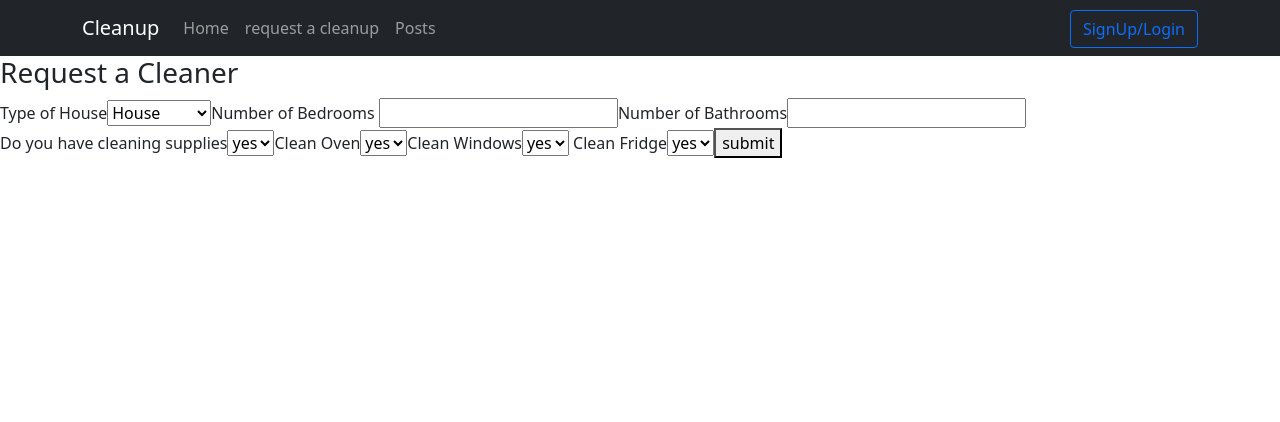
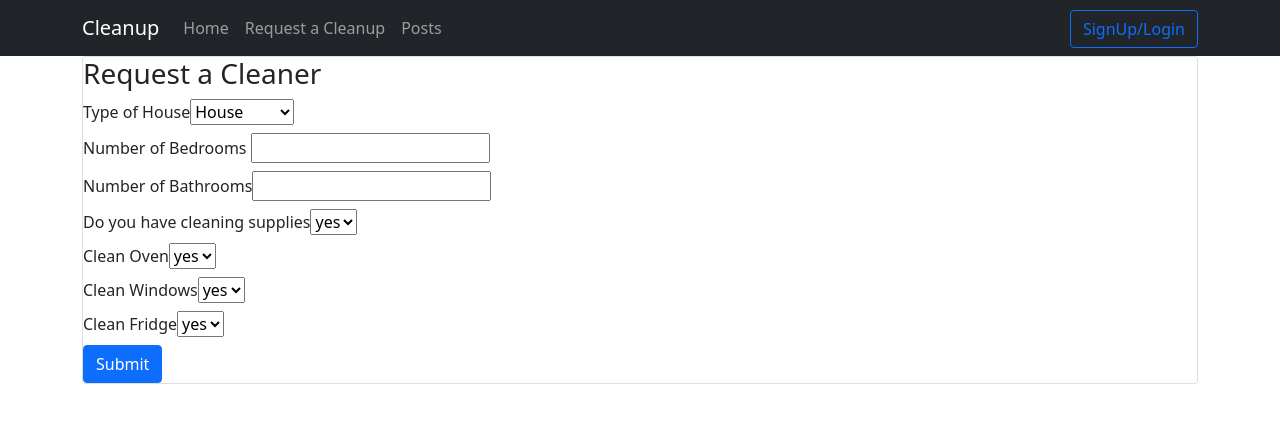
Before and after one commit to bai-bai98/ITCFinalProject, a React (Create React App) app in the folder FE/: page /request in a window 1280 px wide. Shown: the top 422 px of the page. Built offline with nearby package versions, Linux system fonts and the light colour scheme.

Commit message:
style requestForm

```diff
--- a/FE/src/components/RequestForm.js
+++ b/FE/src/components/RequestForm.js
@@ -1,6 +1,8 @@
 import React, { useState } from "react";
+import { Button, Card, Container, Form, FormLabel, FormSelect } from "react-bootstrap";
 import { useAuth } from "../context/auth";
 import { addCleaningRequest } from "./lib/api"
+
 function Request() {
   const auth = useAuth();
   const [request, setRequest] = useState({
@@ -43,9 +45,12 @@ function Request() {
 
   return (
     <div>
-      <form onSubmit={addNewRequest} className="AddPetPage">
-        <h3 className="addPetText">Request a Cleaner</h3>
-        <label>
+      <Container className="formContainer">
+      <Card>
+      <Form onSubmit={addNewRequest}>
+          <h3 className="addPetText">Request a Cleaner</h3>
+          <Form.Group>
+        <Form.Label>
           Type of House
           <select
             className="inputField"
@@ -53,22 +58,26 @@ function Request() {
             onChange={handleChange}
             value={request.type}
           >
-            <option value="Adopted">House</option>
-            <option value="Fostered">Apartment</option>
-            <option value="Available">Duplex</option>
+            <option value="House">House</option>
+            <option value="Apartment">Apartment</option>
+            <option value="Duplex">Duplex</option>
           </select>
-        </label>
-        <label>
+          </Form.Label>
+          </Form.Group>
+          <Form.Group>
+        <Form.Label>
           Number of Bedrooms{" "}
           <input
             className="inputField"
-            type="text"
+            type="number"
             value={request.Bedrooms}
             name="Bedrooms"
             onChange={handleChange}
           />
-        </label>
-        <label>
+            </Form.Label>
+          </Form.Group>
+          <Form.Group>
+        <Form.Label>
           Number of Bathrooms
           <input
             className="inputField"
@@ -77,8 +86,10 @@ function Request() {
             name="bathrooms"
             onChange={handleChange}
           />
-        </label>
-        <label>
+          </Form.Label>
+          </Form.Group>
+          <Form.Group>
+        <Form.Label>
           Do you have cleaning supplies
           <select
             className="inputField"
@@ -89,8 +100,10 @@ function Request() {
             <option>yes</option>
             <option>no</option>
           </select>
-        </label>
-        <label>
+            </Form.Label>
+          </Form.Group>
+          <Form.Group>
+        <Form.Label>
           Clean Oven
           <select
             className="inputField"
@@ -101,8 +114,10 @@ function Request() {
             <option>yes</option>
             <option>no</option>
           </select>
-        </label>
-        <label>
+            </Form.Label>
+          </Form.Group>
+          <Form.Group>
+        <Form.Label>
           Clean Windows
           <select
             className="inputField"
@@ -113,8 +128,10 @@ function Request() {
             <option>yes</option>
             <option>no</option>
           </select>
-        </label>{" "}
-        <label>
+            </Form.Label>{" "}
+          </Form.Group>
+          <Form.Group>
+        <Form.Label>
           Clean Fridge
           <select
             className="inputField"
@@ -125,9 +142,12 @@ function Request() {
             <option>yes</option>
             <option>no</option>
           </select>
-        </label>
-        <button className="addPetBtn">submit</button>
-      </form>
+            </Form.Label>
+          </Form.Group>
+        <Button className="add"> Submit</Button>
+          </Form>
+          </Card>
+        </Container>
     </div>
   );
 }
--- a/FE/src/components/navBar/NavBar.js
+++ b/FE/src/components/navBar/NavBar.js
@@ -12,7 +12,7 @@ export default function NavBar(props) {
                     <Navbar.Brand>Cleanup</Navbar.Brand>
                     <Nav className="nav">
                         <Nav.Link as={Link} to="/">Home</Nav.Link>
-                        <Nav.Link as={Link} to="/request">request a cleanup</Nav.Link>
+                        <Nav.Link as={Link} to="/request">Request a Cleanup</Nav.Link>
                         <Nav.Link as={Link} to="/Posts">Posts</Nav.Link>
                         <Button variant="outline-primary" className="login" onClick={(e) => { setShowLoginModal(true) }}>SignUp/Login</Button>
                     </Nav>
--- a/FE/src/index.css
+++ b/FE/src/index.css
@@ -54,3 +54,14 @@ code {
   outline: none;
   background-color: transparent;
 }
+
+.formContainer {
+  justify-content: center;
+  width: 268px;
+  height: 48px;
+  border-radius: 6px;
+  border: 2px solid rgb(204, 204, 204);
+  margin: 3px;
+  outline: none;
+  background-color: transparent;
+}
```
